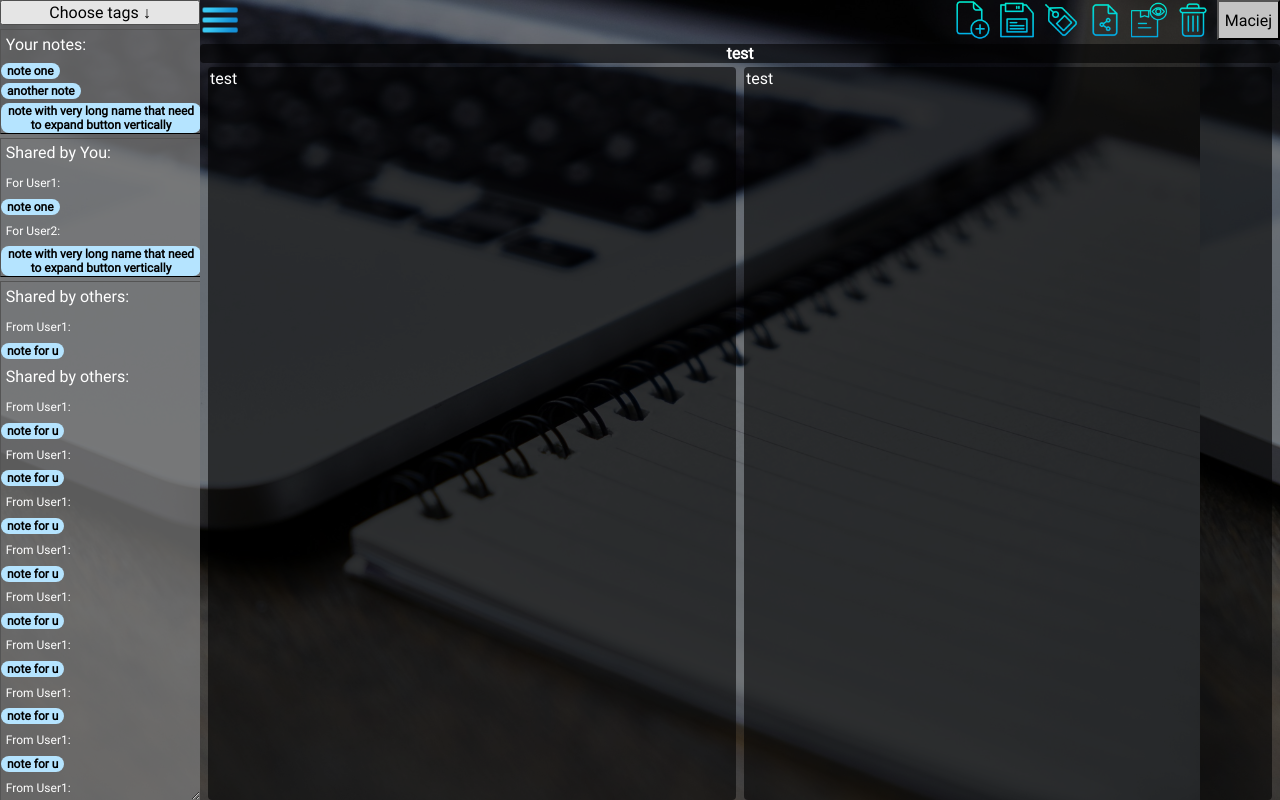
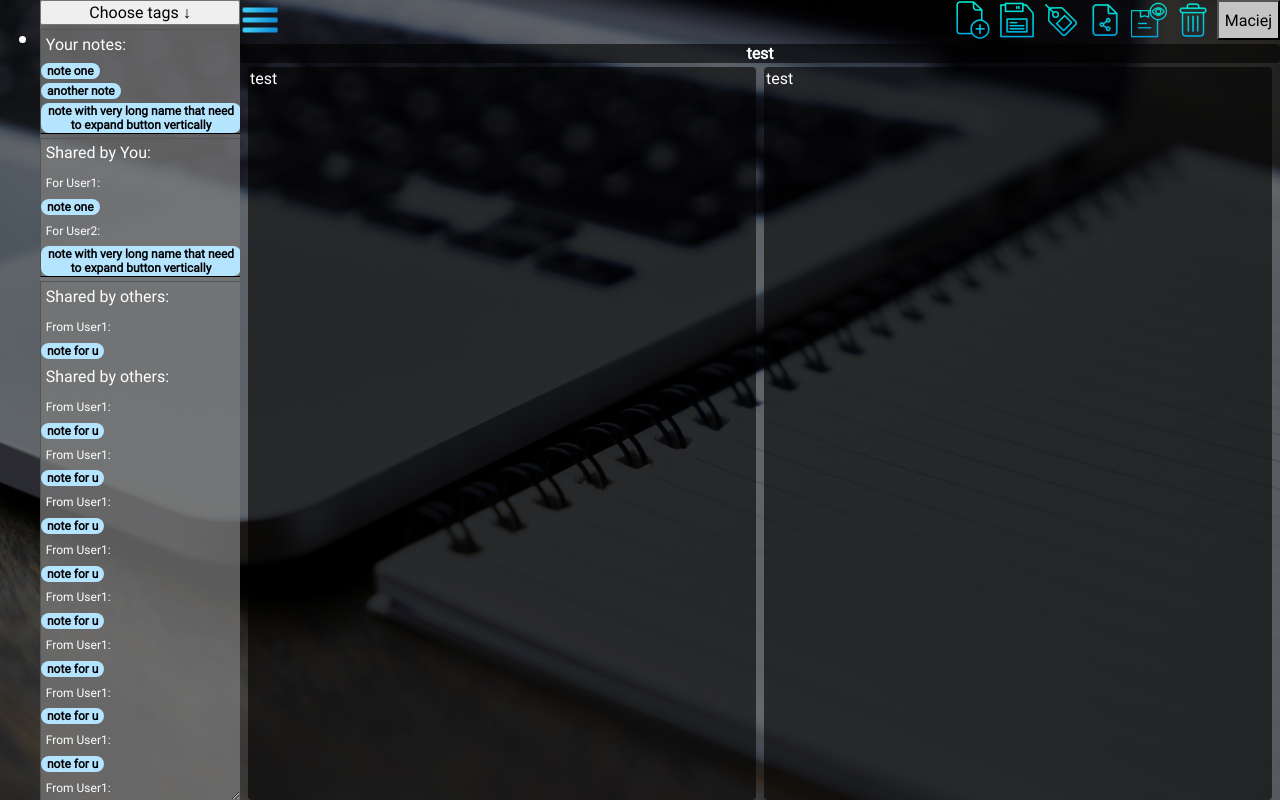
Before and after one commit to Szwendacz99/QuickNotes, a PHP site: page /public/views/editor.html in a window 1280 px wide. Run offline with PHP 8.4, Linux system fonts and the light colour scheme.

Commit message:
css fixes

```diff
--- a/source/public/css/main.css
+++ b/source/public/css/main.css
@@ -11,8 +11,8 @@
     color: white;
     margin: 0;
     font-size: 24px;
-    background: rgba(0, 0, 0, 0.5) url("../pictures/background.jpg");
-    background-size: auto 100vh;
+    background: rgba(0, 0, 0, 0.55) url("../pictures/background.jpg");
+    background-size: cover;
     background-blend-mode: darken;
     font-weight: 400;
 }
--- a/source/public/views/editor.html
+++ b/source/public/views/editor.html
@@ -1,11 +1,11 @@
 <!DOCTYPE html>
 <html lang="en">
 <head>
-    <link rel="stylesheet" type="text/css" href="../css/main.css">
-    <link rel="stylesheet" type="text/css" href="../css/editor.css">
-    <link rel="stylesheet" type="text/css" href="../css/leftpanel.css">
+    <link rel="stylesheet" type="text/css" href="public/css/main.css">
+    <link rel="stylesheet" type="text/css" href="public/css/editor.css">
+    <link rel="stylesheet" type="text/css" href="public/css/leftpanel.css">
 
-    <script type="text/javascript" src="../js/editor.js"></script>
+    <script type="text/javascript" src="public/js/editor.js"></script>
 
     <meta charset="UTF-8">
     <meta http-equiv="X-UA-Compatible" content="IE=edge">
@@ -13,6 +13,12 @@
     <title>QuickNotes editor</title>
 </head>
 <body>
+<ul>
+    <?php foreach($animals as $animal): ?>
+    <li><?= $animal ?></li>
+    <?php endforeach; ?>
+</ul>
+
     <div class="left-panel-container" id="left-panel">
         <button class="button-choose-tags">Choose tags ↓</button>
 
--- a/source/public/views/login.html
+++ b/source/public/views/login.html
@@ -1,8 +1,8 @@
 <!DOCTYPE html>
 <html lang="en">
 <head>
-    <link rel="stylesheet" type="text/css" href="../css/main.css">
-    <link rel="stylesheet" type="text/css" href="../css/login.css">
+    <link rel="stylesheet" type="text/css" href="public/css/main.css">
+    <link rel="stylesheet" type="text/css" href="public/css/login.css">
     <meta charset="UTF-8">
     <meta http-equiv="X-UA-Compatible" content="IE=edge">
     <meta name="viewport" content="width=device-width, initial-scale=1.0">
```
